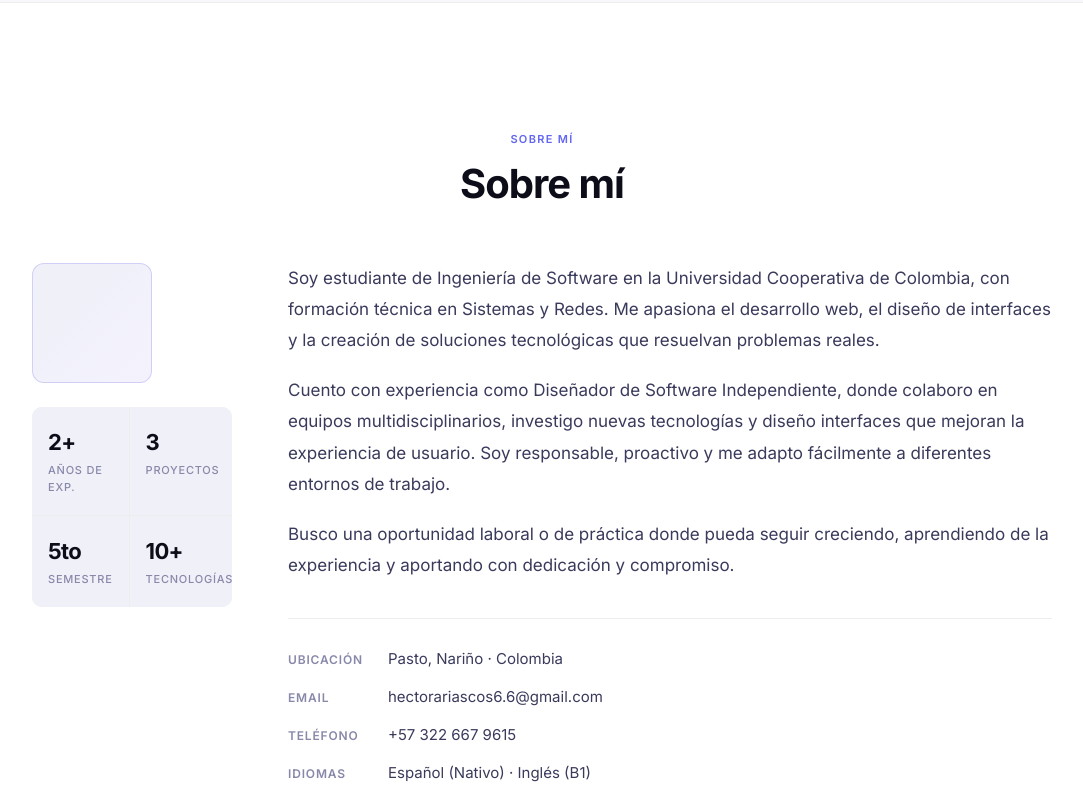
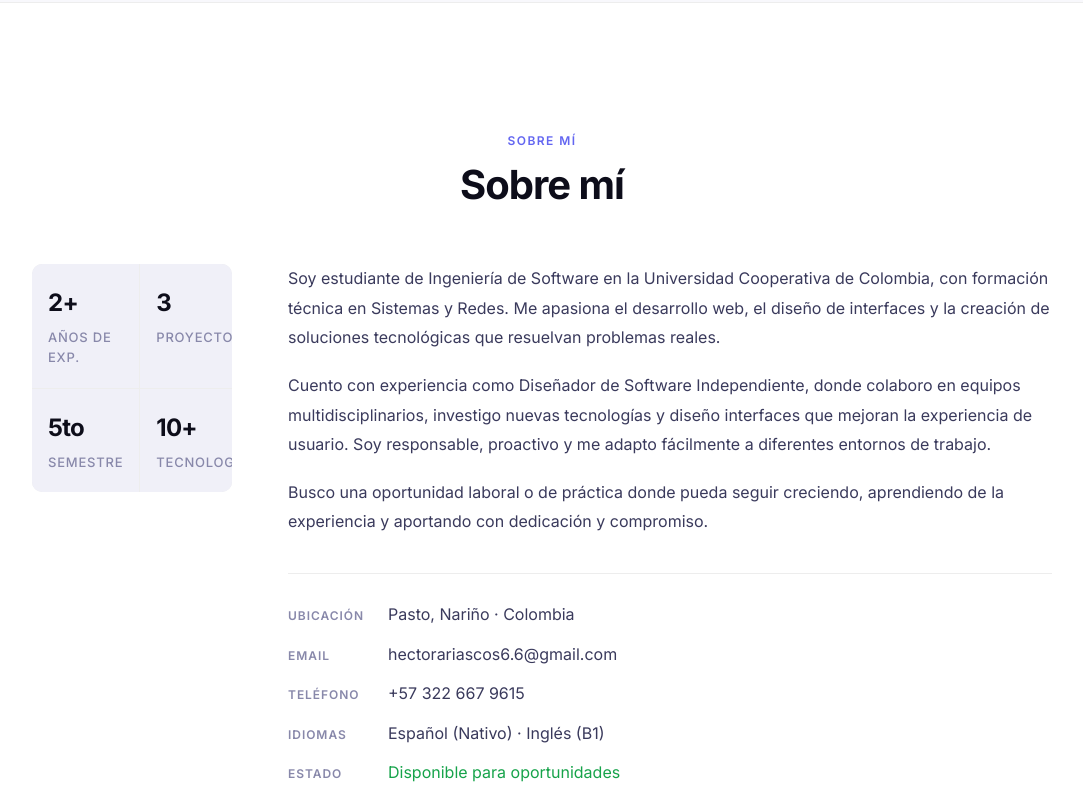
Before and after one commit to HectorARiascosI/Portafolio, a Next.js app: page / in a window 1280 px wide. Shown: the part 620-1420 px from the top of the page, without its empty margins (98-1181 px from the left). Built offline with nearby package versions, Linux system fonts and the light colour scheme.

Commit message:
Se elimina el cuadro vacío de la sección Sobre mí y se unifican los tamaños de texto en todo el sitio

```diff
--- a/app/globals.css
+++ b/app/globals.css
@@ -159,13 +159,13 @@ body {
 }
 
 .t-body {
-  font-size: 1.0625rem;
+  font-size: 1rem;
   line-height: 1.85;
   color: var(--text-2);
 }
 
 .t-label {
-  font-size: 0.6875rem;
+  font-size: 0.75rem;
   font-weight: 600;
   letter-spacing: 0.12em;
   text-transform: uppercase;
@@ -174,7 +174,23 @@ body {
 
 .t-mono {
   font-family: var(--font-jetbrains-mono), monospace;
-  font-size: 0.8125rem;
+  font-size: 0.875rem;
+  color: var(--text-3);
+}
+
+/* Texto secundario (fechas, metadatos) */
+.t-meta {
+  font-size: 0.875rem;
+  color: var(--text-3);
+  font-weight: 500;
+}
+
+/* Label de campo (formularios, listas de info) */
+.t-field-label {
+  font-size: 0.75rem;
+  font-weight: 600;
+  letter-spacing: 0.08em;
+  text-transform: uppercase;
   color: var(--text-3);
 }
 
--- a/components/sections/About.jsx
+++ b/components/sections/About.jsx
@@ -36,22 +36,15 @@ export default function About({ profile = {} }) {
 
         <div className="grid-about">
 
-          {/* Izquierda — avatar + stats */}
+          {/* Izquierda — stats */}
           <div className={`reveal-left ${visible ? 'visible' : ''} delay-1`}>
-            <div style={{
-              width: '120px', height: '120px', borderRadius: '12px',
-              background: 'linear-gradient(135deg, var(--surface-2) 0%, var(--accent-bg) 100%)',
-              border: '1px solid var(--accent-border)',
-              marginBottom: '1.5rem',
-            }} />
-
             <div style={{ display: 'grid', gridTemplateColumns: '1fr 1fr', gap: '1px', background: 'var(--border)', borderRadius: '10px', overflow: 'hidden' }}>
               {STATS.map(s => (
-                <div key={s.label} style={{ background: 'var(--surface-2)', padding: '1.125rem 1rem' }}>
-                  <div style={{ fontSize: '1.375rem', fontWeight: 700, color: 'var(--text-1)', letterSpacing: '-0.03em', marginBottom: '2px' }}>
+                <div key={s.label} style={{ background: 'var(--surface-2)', padding: '1.25rem 1rem' }}>
+                  <div style={{ fontSize: '1.5rem', fontWeight: 700, color: 'var(--text-1)', letterSpacing: '-0.03em', marginBottom: '4px' }}>
                     {s.value}
                   </div>
-                  <div style={{ fontSize: '0.6875rem', color: 'var(--text-3)', fontWeight: 500, textTransform: 'uppercase', letterSpacing: '0.07em' }}>
+                  <div style={{ fontSize: '0.8125rem', color: 'var(--text-3)', fontWeight: 500, textTransform: 'uppercase', letterSpacing: '0.06em' }}>
                     {s.label}
                   </div>
                 </div>
@@ -72,12 +65,12 @@ export default function About({ profile = {} }) {
             <div style={{ display: 'flex', flexDirection: 'column', gap: '0.875rem' }}>
               {infoItems.map(item => (
                 <div key={item.label} style={{ display: 'flex', alignItems: 'baseline', gap: '1.25rem' }}>
-                  <span style={{ fontSize: '0.75rem', fontWeight: 600, color: 'var(--text-3)', minWidth: '80px', flexShrink: 0, textTransform: 'uppercase', letterSpacing: '0.07em' }}>
+                  <span className="t-field-label" style={{ minWidth: '80px', flexShrink: 0 }}>
                     {item.label}
                   </span>
                   {item.href
-                    ? <a href={item.href} className="link-muted" style={{ fontSize: '0.9375rem' }}>{item.value}</a>
-                    : <span style={{ fontSize: '0.9375rem', color: item.green ? 'var(--green)' : 'var(--text-2)' }}>{item.value}</span>
+                    ? <a href={item.href} className="link-muted" style={{ fontSize: '1rem' }}>{item.value}</a>
+                    : <span style={{ fontSize: '1rem', color: item.green ? 'var(--green)' : 'var(--text-2)' }}>{item.value}</span>
                   }
                 </div>
               ))}
--- a/components/sections/Contact.jsx
+++ b/components/sections/Contact.jsx
@@ -56,7 +56,7 @@ export default function Contact({ contact = {}, profile = {} }) {
     width: '100%', padding: '10px 14px',
     background: 'var(--surface-2)',
     borderRadius: 'var(--radius-md)',
-    color: 'var(--text-1)', fontSize: '0.875rem',
+    color: 'var(--text-1)', fontSize: '1rem',
     outline: 'none', fontFamily: 'inherit',
     transition: 'border-color 150ms ease',
   };
@@ -87,12 +87,10 @@ export default function Contact({ contact = {}, profile = {} }) {
               { label: 'Disponibilidad', value: 'Abierto a oportunidades' },
             ].map(item => (
               <div key={item.label}>
-                <p style={{ fontSize: '0.6875rem', fontWeight: 600, letterSpacing: '0.09em', textTransform: 'uppercase', color: 'var(--text-3)', marginBottom: '4px' }}>
-                  {item.label}
-                </p>
+                <p className="t-field-label" style={{ marginBottom: '4px' }}>{item.label}</p>
                 {item.href
-                  ? <a href={item.href} className="link-muted" style={{ fontSize: '0.9375rem', wordBreak: 'break-all' }}>{item.value}</a>
-                  : <p style={{ fontSize: '0.9375rem', color: 'var(--text-2)' }}>{item.value}</p>
+                  ? <a href={item.href} className="link-muted" style={{ fontSize: '1rem', wordBreak: 'break-all' }}>{item.value}</a>
+                  : <p style={{ fontSize: '1rem', color: 'var(--text-2)' }}>{item.value}</p>
                 }
               </div>
             ))}
@@ -108,24 +106,24 @@ export default function Contact({ contact = {}, profile = {} }) {
               { id: 'email', label: 'Email',   type: 'email', placeholder: 'tu@email.com' },
             ].map(f => (
               <div key={f.id}>
-                <label htmlFor={f.id} style={{ display: 'block', fontSize: '0.6875rem', fontWeight: 600, color: 'var(--text-3)', letterSpacing: '0.09em', textTransform: 'uppercase', marginBottom: '6px' }}>
+                <label htmlFor={f.id} className="t-field-label" style={{ display: 'block', marginBottom: '6px' }}>
                   {f.label} <span style={{ color: 'var(--red)', opacity: 0.7 }}>*</span>
                 </label>
                 <input id={f.id} name={f.id} type={f.type} value={form[f.id]}
                   onChange={onChange} required placeholder={f.placeholder}
                   style={{ ...inputBase, border: `1px solid ${errors[f.id] ? 'rgba(239,68,68,0.4)' : 'var(--border-2)'}` }} />
-                {errors[f.id] && <p style={{ marginTop: '4px', fontSize: '0.75rem', color: 'var(--red)' }}>{errors[f.id]}</p>}
+                {errors[f.id] && <p style={{ marginTop: '4px', fontSize: '0.875rem', color: 'var(--red)' }}>{errors[f.id]}</p>}
               </div>
             ))}
 
             <div>
-              <label htmlFor="message" style={{ display: 'block', fontSize: '0.6875rem', fontWeight: 600, color: 'var(--text-3)', letterSpacing: '0.09em', textTransform: 'uppercase', marginBottom: '6px' }}>
+              <label htmlFor="message" className="t-field-label" style={{ display: 'block', marginBottom: '6px' }}>
               Mensaje <span style={{ color: 'var(--red)', opacity: 0.7 }}>*</span>
               </label>
               <textarea id="message" name="message" value={form.message} onChange={onChange}
                 required rows={5} placeholder="Escribe tu mensaje aquí..."
                 style={{ ...inputBase, border: `1px solid ${errors.message ? 'rgba(239,68,68,0.4)' : 'var(--border-2)'}`, resize: 'vertical', minHeight: '120px' }} />
-              {errors.message && <p style={{ marginTop: '4px', fontSize: '0.75rem', color: 'var(--red)' }}>{errors.message}</p>}
+              {errors.message && <p style={{ marginTop: '4px', fontSize: '0.875rem', color: 'var(--red)' }}>{errors.message}</p>}
             </div>
 
             <button type="submit" disabled={loading} className="btn btn-primary"
--- a/components/sections/Skills.jsx
+++ b/components/sections/Skills.jsx
@@ -25,7 +25,7 @@ export default function Skills({ skills }) {
               className={`reveal ${visible ? 'visible' : ''} delay-${Math.min(i + 1, 5)}`}
               style={{ background: 'var(--surface)', padding: '1.75rem' }}>
 
-              <h3 style={{ fontSize: '0.8125rem', fontWeight: 700, letterSpacing: '0.07em', textTransform: 'uppercase', color: 'var(--text-2)', marginBottom: '1.25rem' }}>
+              <h3 style={{ fontSize: '0.875rem', fontWeight: 700, letterSpacing: '0.06em', textTransform: 'uppercase', color: 'var(--text-2)', marginBottom: '1.25rem' }}>
                 {category.category}
               </h3>
 
@@ -33,7 +33,7 @@ export default function Skills({ skills }) {
                 {category.items.map(skill => (
                   <span key={skill.name} className="tag-n"
                     title={`${skill.level} · ${skill.years} año${skill.years !== 1 ? 's' : ''}`}
-                    style={{ cursor: 'default', fontSize: '0.875rem', padding: '4px 12px' }}>
+                    style={{ cursor: 'default', fontSize: '0.9375rem', padding: '5px 13px' }}>
                     {skill.name}
                   </span>
                 ))}
--- a/components/sections/Testimonials.jsx
+++ b/components/sections/Testimonials.jsx
@@ -95,10 +95,10 @@ export default function Testimonials({ testimonials }) {
                   {t.name.charAt(0)}
                 </div>
                 <div>
-                  <p style={{ fontSize: '0.9375rem', fontWeight: 600, color: 'var(--text-1)', marginBottom: '1px' }}>
+                  <p style={{ fontSize: '1.0625rem', fontWeight: 600, color: 'var(--text-1)', marginBottom: '1px' }}>
                     {t.name}
                   </p>
-                  <p style={{ fontSize: '0.8125rem', color: 'var(--text-3)' }}>
+                  <p className="t-meta">
                     {t.role}{t.company ? ` · ${t.company}` : ''}
                   </p>
                 </div>
--- a/components/ui/ProjectCard.jsx
+++ b/components/ui/ProjectCard.jsx
@@ -80,7 +80,7 @@ export default function ProjectCard({ project, featured = false }) {
         </h3>
 
         <p style={{
-          fontSize: '0.9375rem', lineHeight: 1.75, color: 'var(--text-2)',
+          fontSize: '1rem', lineHeight: 1.75, color: 'var(--text-2)',
           marginBottom: '1.125rem', flex: 1,
           display: '-webkit-box', WebkitLineClamp: featured ? 4 : 3,
           WebkitBoxOrient: 'vertical', overflow: 'hidden',
@@ -91,10 +91,10 @@ export default function ProjectCard({ project, featured = false }) {
         {/* Tecnologías */}
         <div style={{ display: 'flex', flexWrap: 'wrap', gap: '0.375rem', marginBottom: '1.125rem' }}>
           {technologies.slice(0, featured ? 5 : 4).map(tech => (
-            <span key={tech} className="tag-n" style={{ fontSize: '0.8125rem', padding: '4px 10px' }}>{tech}</span>
+            <span key={tech} className="tag-n" style={{ fontSize: '0.875rem', padding: '4px 10px' }}>{tech}</span>
           ))}
           {technologies.length > (featured ? 5 : 4) && (
-            <span className="tag-n" style={{ color: 'var(--text-3)', fontSize: '0.8125rem', padding: '4px 10px' }}>
+            <span className="tag-n" style={{ color: 'var(--text-3)', fontSize: '0.875rem', padding: '4px 10px' }}>
               +{technologies.length - (featured ? 5 : 4)}
             </span>
           )}
```
Also changed, not shown: components/sections/Certifications.jsx (+4 -4 lines), components/sections/Experience.jsx (+5 -5 lines).
